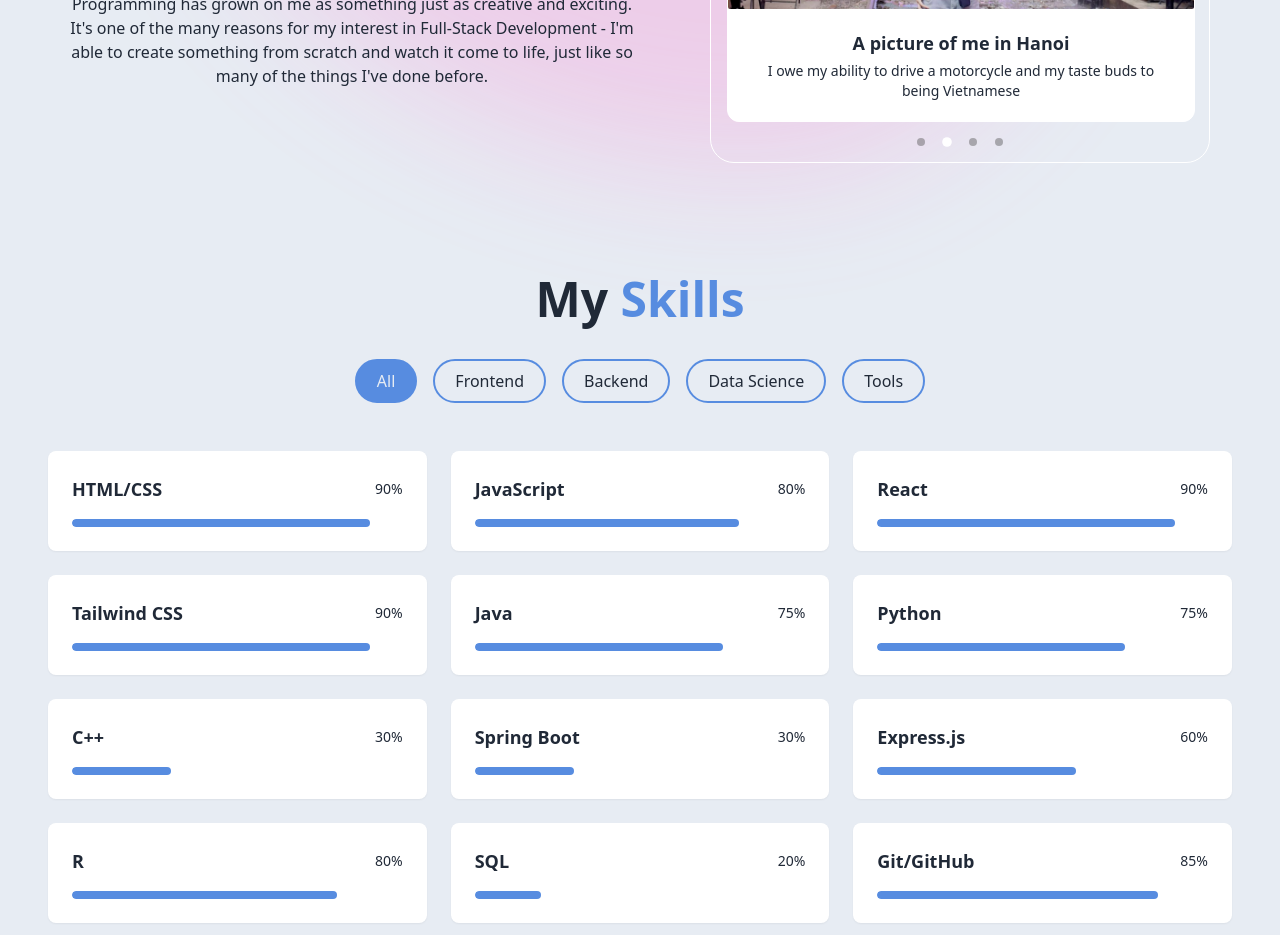
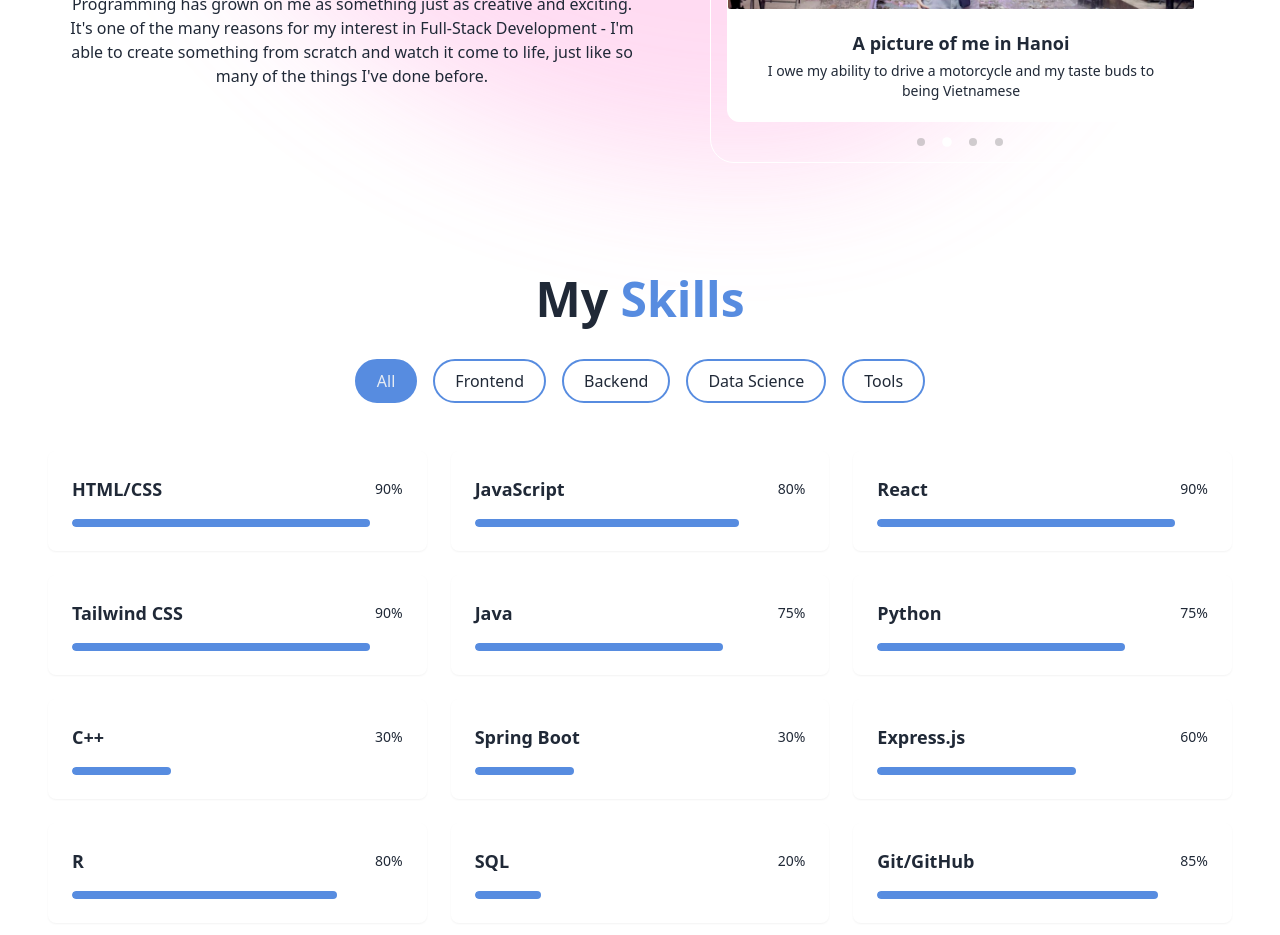
Before and after one commit to chucan1312/portfolio, a React (Vite) app: page / in a window 1280 px wide. Shown: the part 1200-2135 px from the top of the page. Built offline with nearby package versions, Linux system fonts and the light colour scheme; no server answers; the database is empty.

Commit message:
Update background color

```diff
--- a/src/components/Carousel.jsx
+++ b/src/components/Carousel.jsx
@@ -200,7 +200,7 @@ export default function Carousel({
                                     : 'bg-card'
                                 : round
                                     ? 'bg-[#555]'
-                                    : 'bg-[rgba(71,71,71,0.4)]'
+                                    : 'bg-[rgba(138,138,138,0.4)]'
                                 }`}
                             animate={{
                                 scale: currentIndex % items.length === index ? 1.2 : 1
--- a/src/index.css
+++ b/src/index.css
@@ -77,7 +77,7 @@
 
 @layer base {
     :root {
-        --background: 217 32% 93%;
+        --background: 0 100% 100%;
         --foreground: 217 26% 17%;
         --border: 217 32% 93%;
         --primary: 217 69% 61%;
@@ -86,7 +86,7 @@
     }
 
     .dark {
-        --background: 217 26% 17%;
+        --background: 0 100% 0%;
         --foreground: 217 32% 93%;
         --border: 217 26% 17%;
         --primary: 217 69% 61%;
```
